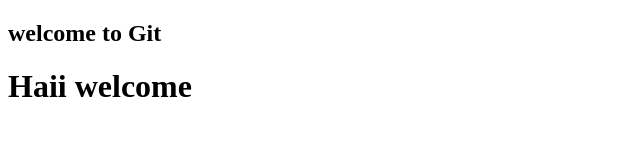
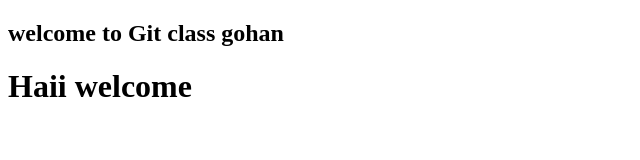
Before and after one commit to Megalainnovaskill/Gohan, a plain HTML site: page index.html in a window 1280 px wide. Shown: the whole page, without its empty margins (0-640 px from the left). Drawn offline with Linux system fonts and the light colour scheme.

Commit message:
third commit

```diff
--- a/index.html
+++ b/index.html
@@ -6,7 +6,7 @@
     <title>GIT</title>
 </head>
 <body>
-    <h2>welcome to Git</h2>
+    <h2>welcome to Git class gohan</h2>
     <h1>Haii welcome</h1>
 </body>
 </html>
```
